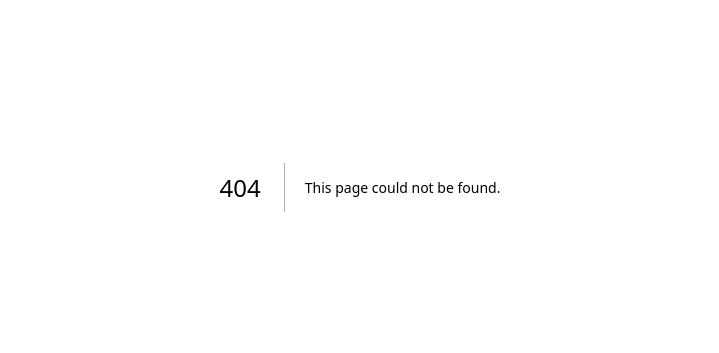
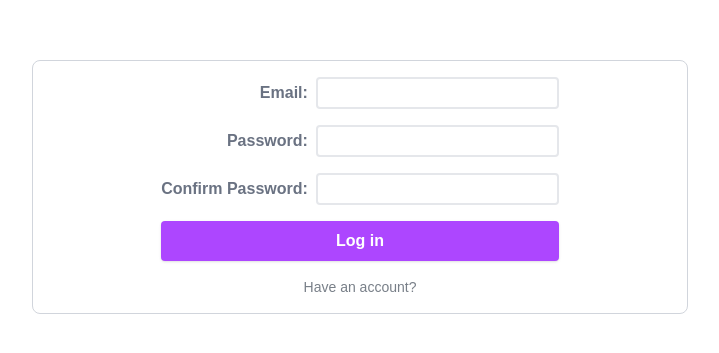
Before and after one commit to yuvysingh/MOS-APP, a Next.js app: page /auth/signup in a window 1280 px wide. Before the commit this address had no page. Shown: the part 213-566 px from the top of the page, without its empty margins (280-999 px from the left). Built offline with nearby package versions, Linux system fonts and the light colour scheme.

Commit message:
basic signup and login page

```diff
--- /dev/null
+++ b/app/auth/login/actions.ts
@@ -0,0 +1,26 @@
+'use server'
+
+import { revalidatePath } from 'next/cache'
+import { redirect } from 'next/navigation'
+
+import { createClient } from '@/utils/supabase/server'
+
+export async function login(formData: FormData) {
+  const supabase = await createClient()
+
+  // type-casting here for convenience
+  // in practice, you should validate your inputs
+  const data = {
+    email: formData.get('email') as string,
+    password: formData.get('password') as string,
+  }
+
+  const { error } = await supabase.auth.signInWithPassword(data)
+
+  if (error) {
+    redirect('/error')
+  }
+
+  revalidatePath('/', 'layout')
+  redirect('/')
+}
--- /dev/null
+++ b/app/auth/login/page.tsx
@@ -0,0 +1,27 @@
+'use client'
+import { login} from './actions'
+import Link from 'next/link';
+
+export default function LoginPage() {
+
+  return (
+    <div className='min-h-screen flex items-center justify-center'>
+      <div className=' rounded-lg border border-gray-300 px-32 py-4'>
+        <form className='flex flex-col justify-around gap-4'>
+          <div className='flex justify-end gap-x-2'>
+            <label htmlFor="email" className='py-1 text-gray-500 font-bold'>Email:</label>
+            <input id="email" name="email" type="email" className='appearance-none py-1 px-4 border-gray-200 rounded border-2 text-gray-700 leading-tight focus:outline-none focus:bg-white focus:border-purple-500' required />
+          </div>
+          <div className='flex justify-end gap-x-2'>
+            <label htmlFor="password" className=' py-1 text-gray-500 font-bold'>Password:</label>
+            <input id="password" name="password" type="password" className=' appearance-none py-1 px-4  border-gray-200 rounded border-2 text-gray-700 leading-tight focus:outline-none focus:bg-white focus:border-purple-500'   required />
+          </div>
+      <button className="shadow bg-purple-500 hover:bg-purple-400 focus:shadow-outline focus:outline-none text-white font-bold py-2 px-4 rounded " formAction={login}>Log in</button>
+      <Link href='/signup' className='text-center text-sm text-gray-800/60 hover:underline'>Dont have an account?</Link>
+      </form>
+      </div>
+
+    </div>
+
+  )
+}
--- a/app/login/actions.ts
+++ b/app/auth/signup/actions.ts
@@ -4,26 +4,6 @@ import { revalidatePath } from 'next/cache'
 import { redirect } from 'next/navigation'
 
 import { createClient } from '@/utils/supabase/server'
-
-export async function login(formData: FormData) {
-  const supabase = await createClient()
-
-  // type-casting here for convenience
-  // in practice, you should validate your inputs
-  const data = {
-    email: formData.get('email') as string,
-    password: formData.get('password') as string,
-  }
-
-  const { error } = await supabase.auth.signInWithPassword(data)
-
-  if (error) {
-    redirect('/error')
-  }
-
-  revalidatePath('/', 'layout')
-  redirect('/')
-}
 
 export async function signup(formData: FormData) {
   const supabase = await createClient()
@@ -33,6 +13,10 @@ export async function signup(formData: FormData) {
   const data = {
     email: formData.get('email') as string,
     password: formData.get('password') as string,
+    password2: formData.get('password2') as string,
+  }
+  if (data.password != data.password2) {
+    redirect('/error')
   }
 
   const { error } = await supabase.auth.signUp(data)
--- /dev/null
+++ b/app/auth/signup/page.tsx
@@ -0,0 +1,31 @@
+'use client'
+import { signup} from './actions'
+import Link from 'next/link';
+
+export default function LoginPage() {
+
+  return (
+    <div className='min-h-screen flex items-center justify-center'>
+      <div className=' rounded-lg border border-gray-300 px-32 py-4'>
+        <form className='flex flex-col justify-around gap-4'>
+          <div className='flex justify-end gap-x-2'>
+            <label htmlFor="email" className='py-1 text-gray-500 font-bold'>Email:</label>
+            <input id="email" name="email" type="email" className='appearance-none py-1 px-4 border-gray-200 rounded border-2 text-gray-700 leading-tight focus:outline-none focus:bg-white focus:border-purple-500' required />
+          </div>
+          <div className='flex justify-end gap-x-2'>
+            <label htmlFor="password" className=' py-1 text-gray-500 font-bold'>Password:</label>
+            <input id="password" name="password" type="password" className=' appearance-none py-1 px-4  border-gray-200 rounded border-2 text-gray-700 leading-tight focus:outline-none focus:bg-white focus:border-purple-500'   required />
+          </div>
+          <div className='flex justify-end gap-x-2'>
+            <label htmlFor="password2" className=' py-1 text-gray-500 font-bold'>Confirm Password:</label>
+            <input id="password2" name="password2" type="password2" className=' appearance-none py-1 px-4  border-gray-200 rounded border-2 text-gray-700 leading-tight focus:outline-none focus:bg-white focus:border-purple-500'   required />
+          </div>
+      <button className="shadow bg-purple-500 hover:bg-purple-400 focus:shadow-outline focus:outline-none text-white font-bold py-2 px-4 rounded " formAction={signup}>Log in</button>
+      <Link href='/login' className='text-center text-sm text-gray-800/60 hover:underline'>Have an account?</Link>
+      </form>
+      </div>
+
+    </div>
+
+  )
+}
--- a/app/login/page.tsx
+++ /dev/null
@@ -1,14 +0,0 @@
-import { login, signup } from './actions'
-
-export default function LoginPage() {
-  return (
-    <form>
-      <label htmlFor="email">Email:</label>
-      <input id="email" name="email" type="email" required />
-      <label htmlFor="password">Password:</label>
-      <input id="password" name="password" type="password" required />
-      <button formAction={login}>Log in</button>
-      <button formAction={signup}>Sign up</button>
-    </form>
-  )
-}
--- a/app/page.tsx
+++ /dev/null
@@ -1,14 +0,0 @@
-export default function Page() {
-  return (
-    <div className="min-h-screen flex items-center justify-center bg-surface-100 dark:bg-surfacedark-100">
-      <div className="text-center space-y-6">
-        <h1 className="text-5xl font-extrabold text-primary-600 dark:text-primary-200">
-          🎉 Tailwind & Tailmater are Working!
-        </h1>
-        <button className="px-6 py-3 rounded-lg bg-secondary-500 text-white hover:bg-secondary-600 transition">
-          Test Button
-        </button>
-      </div>
-    </div>
-  );
-}
--- a/utils/supabase/middleware.ts
+++ b/utils/supabase/middleware.ts
@@ -40,7 +40,8 @@ export async function updateSession(request: NextRequest) {
   if (
     !user &&
     !request.nextUrl.pathname.startsWith('/login') &&
-    !request.nextUrl.pathname.startsWith('/auth')
+    !request.nextUrl.pathname.startsWith('/auth') &&
+    !request.nextUrl.pathname.startsWith('/signup')
   ) {
     // no user, potentially respond by redirecting the user to the login page
     const url = request.nextUrl.clone()
```
Also changed, not shown: app/auth/recover/page.tsx (added).
